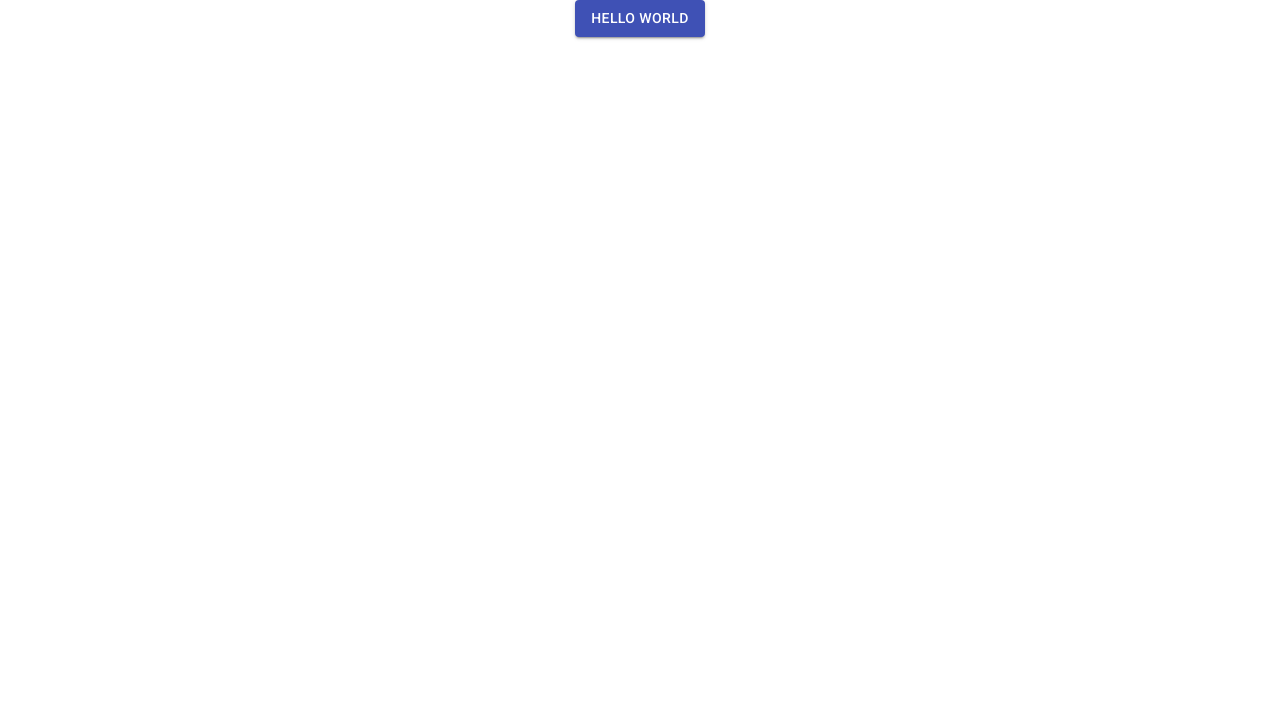
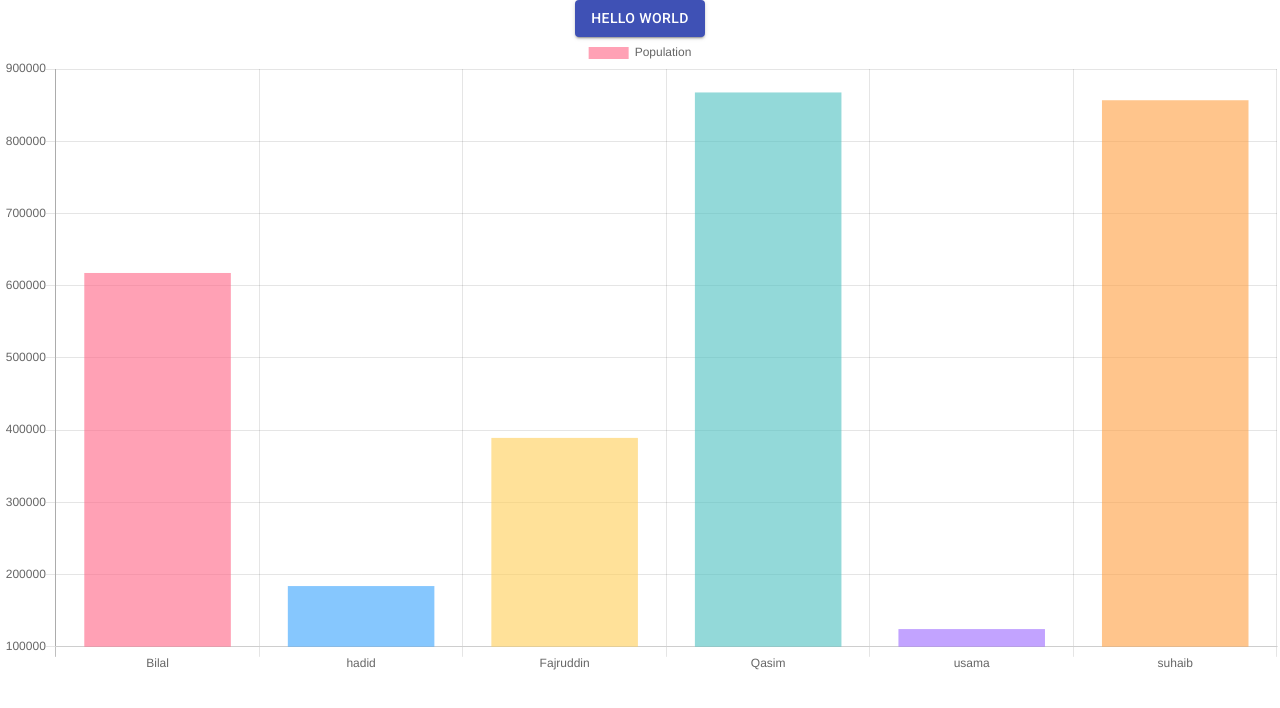
Before and after one commit to BilalHadid/Covid-19-Tracker-App, a React (Create React App) app: page / in a window 1280 px wide. Shown: the top 708 px of the page. Built offline with nearby package versions, Linux system fonts and the light colour scheme.

Commit message:
Add chart.js

```diff
--- a/package.json
+++ b/package.json
@@ -10,6 +10,7 @@
     "@testing-library/user-event": "^7.2.1",
     "chart.js": "^2.9.3",
     "react": "^16.13.1",
+    "react-chartjs-2": "^2.9.0",
     "react-dom": "^16.13.1",
     "react-scripts": "3.4.1"
   },
--- a/src/App.js
+++ b/src/App.js
@@ -1,11 +1,15 @@
 import React from 'react';
 import './App.css';
 import Button from '@material-ui/core/Button'
+import {Chart} from './component/chart'
 
 function App() {
+
+
   return (
     <div className="App">
       <Button variant="contained" color="primary">Hello World</Button>
+      <Chart />
     </div>
   );
 }
--- /dev/null
+++ b/src/component/chart.js
@@ -0,0 +1,43 @@
+import React from 'react'
+import {Bar, Line, Pie} from 'react-chartjs-2'
+
+export const Chart = () => {
+    const state = {
+        charData:{
+            labels:['Bilal','hadid','Fajruddin','Qasim','usama','suhaib'],
+            datasets:[
+                {
+                    label: 'Population',
+                    data:[
+                        617594,
+                        184145,
+                        389256,
+                        867523,
+                        124586,
+                        856758
+
+                    ],
+                    backgroundColor:[
+                        'rgba(255, 99, 132, 0.6)',
+                        'rgba(54, 162, 253, 0.6)',
+                        'rgba(255, 206, 86, 0.6)',
+                        'rgba(75, 192, 192, 0.6)',
+                        'rgba(153, 102, 255, 0.6)',
+                        'rgba(255, 159, 64, 0.6)',
+                        'rgba(255, 99, 132, 0.6)',
+                    ]
+                }
+            ]
+        }
+    }
+    return(
+        <div className="chart">
+            <Bar
+                data={state.charData}
+
+                options={{
+                }} />
+
+        </div>
+    )
+}
```
Also changed, not shown: 1 other file (tests, documents, lock files or other folders).
